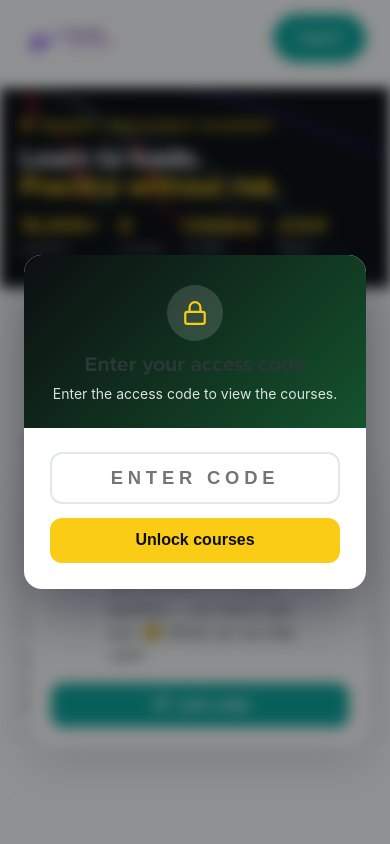
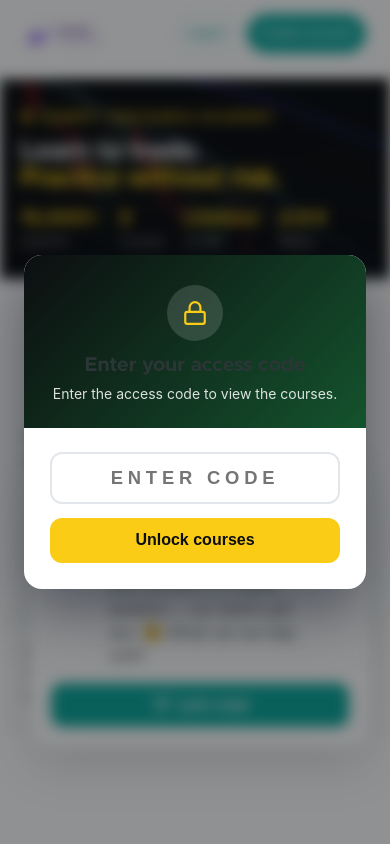
Before and after one commit to hejAthena-104/summitteachable, a Django app: page /buy/ in a window 390 px wide. Run offline with Django 4.2, Linux system fonts and the light colour scheme; data that the repository does not hold is empty; some libraries are stand-ins or nearby versions.

Commit message:
storefront: show both Log in and Create account in the header (mobile + desktop)
Log in is now a ghost button beside a primary "Create account" button; both
stay visible on small screens with tightened spacing.

```diff
--- a/backend/store/templates/store/base.html
+++ b/backend/store/templates/store/base.html
@@ -76,7 +76,12 @@
     .alert-warn{background:var(--warn-bg);border-color:var(--warn-bd);color:var(--warn-tx)}
     .alert-err{background:var(--err-bg);border-color:var(--err-bd);color:var(--err-tx)}
     footer{border-top:1px solid var(--border);margin-top:64px;padding:30px 0;color:var(--muted);font-size:.85rem;background:#fafbfb}
-    @media(max-width:560px){.nav .links a.hide-sm{display:none}}
+    @media(max-width:560px){
+      .nav .links a.hide-sm{display:none}
+      .nav .links{gap:8px}
+      .nav .links a.btn{padding:8px 12px;font-size:.82rem}
+      .nav .brand img{height:30px}
+    }
   </style>
 </head>
 <body>
@@ -88,7 +93,8 @@
         </a>
         <div class="links">
           <a class="txt hide-sm" href="{% url 'store:catalog' %}">Courses</a>
-          <a class="btn btn-primary" href="/auth/login/">Log in</a>
+          <a class="btn btn-ghost" href="/auth/login/">Log in</a>
+          <a class="btn btn-primary" href="/auth/register/">Create account</a>
         </div>
       </nav>
     </div>
```
